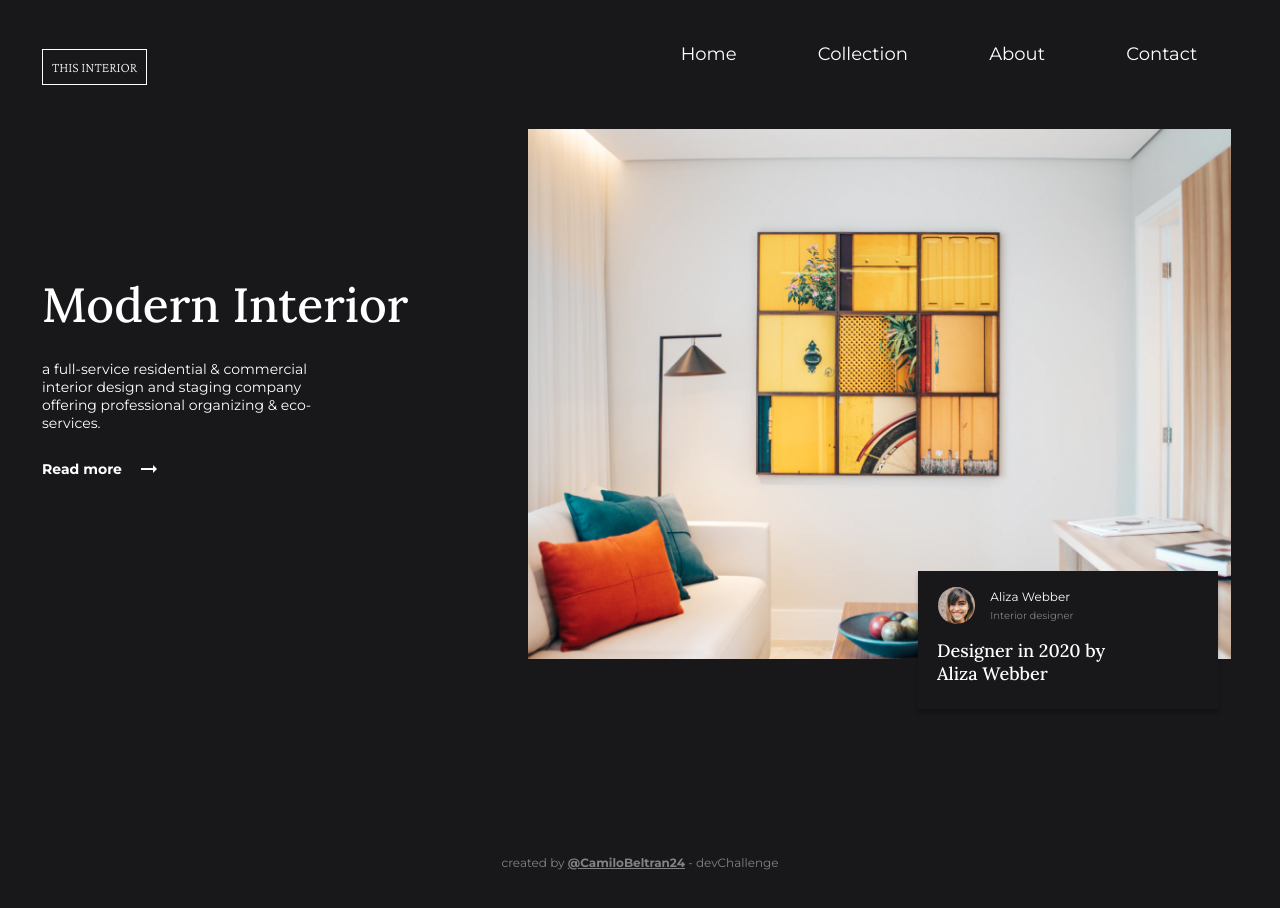
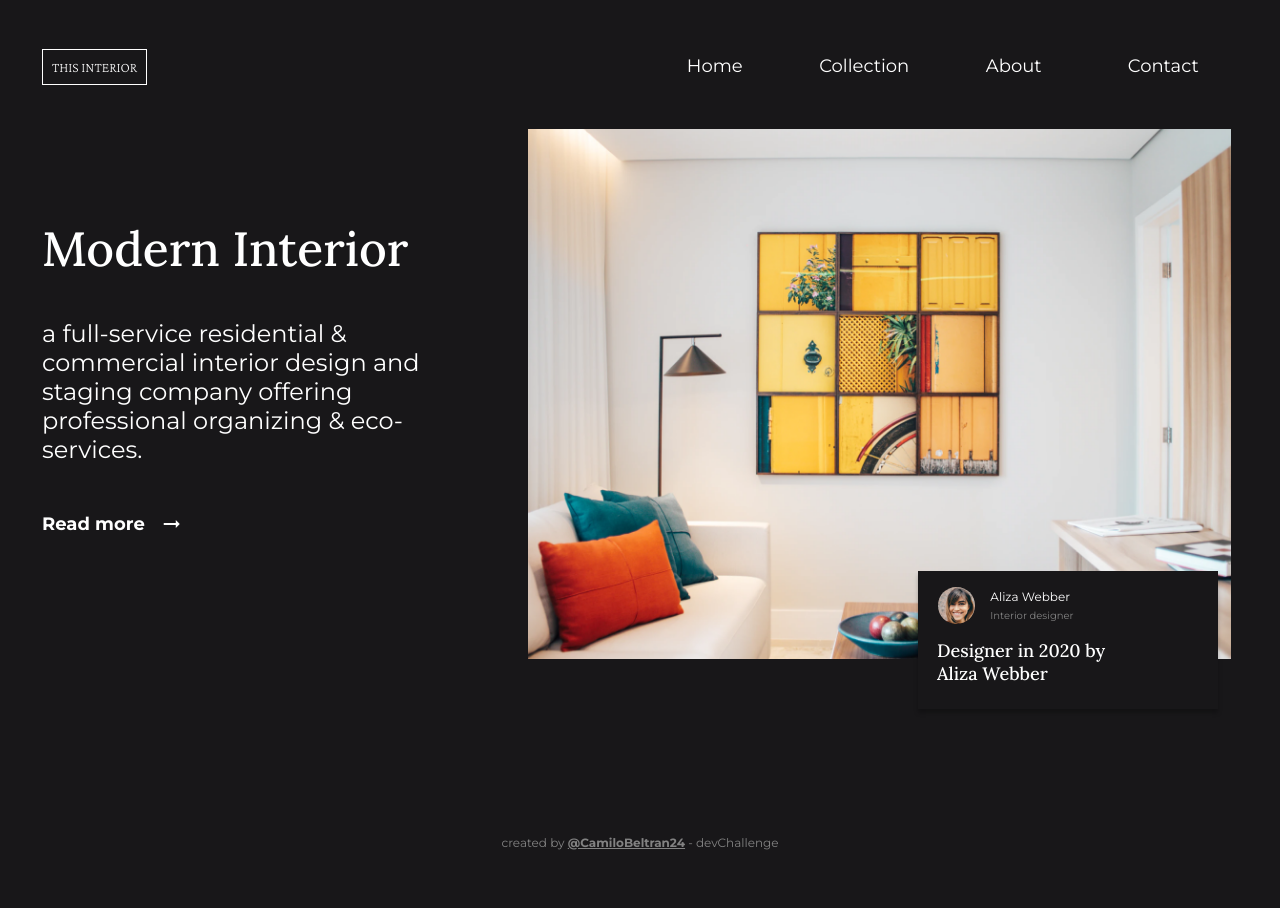
Before and after one commit to CamiloBeltran24/interior-consultant-devChallenge, a website: page index.html in a window 1280 px wide. Drawn offline with nearby package versions, Linux system fonts and the light colour scheme.

Commit message:
:iphone: Finalizada vista de escritorio
He agregado todas las modificaciones css para la vista del sitio en escritorio.

```diff
--- a/scss/_breakpoints.scss
+++ b/scss/_breakpoints.scss
@@ -51,7 +51,7 @@
     justify-content: space-between;
     .nav {
       position: static;
-      grid-column: 6 / 11;
+      // grid-column: 6 / 11;
       width: 50%;
       height: 100%;
       align-self: flex-end;
@@ -62,9 +62,20 @@
         flex-direction: row;
         justify-content: space-around;
         li {
+          width: 100%;
+          height: 100%;
           display: flex;
           align-items: center;
           justify-content: center;
+          border: none;
+          a {
+            transition: all 0.2s ease-in-out;
+            font-weight: 400;
+            &:hover {
+              font-weight: 600;
+              border-color: $white;
+            }
+          }
         }
       }
     }
@@ -75,4 +86,25 @@
       display: none;
     }
   }
+  .description {
+    h1 {
+      margin-bottom: 4rem;
+    }
+    p {
+      font-size: 2.4rem;
+      max-width: 45rem;
+      margin-bottom: 4.8rem;
+    }
+    .readMore {
+      cursor: pointer;
+      width: max-content;
+      font-size: 1.8rem;
+      &:hover {
+        border-color: $white;
+      }
+    }
+  }
+  .space {
+    height: 10rem;
+  }
 }
--- a/scss/_description.scss
+++ b/scss/_description.scss
@@ -23,6 +23,7 @@
     margin: 0;
     margin-bottom: 3.5rem;
     font-weight: 700;
+    border-bottom: 1px solid transparent;
     span {
       margin-left: 1.5rem;
     }
--- a/scss/_header.scss
+++ b/scss/_header.scss
@@ -39,18 +39,16 @@
         margin: 0 auto 2.4rem;
         text-align: center;
         a {
+          display: block;
           text-decoration: none;
           color: $white;
           font-family: $font-monserrat;
           font-size: 1.8rem;
           text-transform: capitalize;
+          border-bottom: 2px solid transparent;
           &:active {
             font-weight: 600;
           }
-        }
-        &:hover {
-          border-color: $white;
-          font-weight: 700;
         }
         &:active {
           border-color: $white;
```
Also changed, not shown: css/styles.css, 1 other file.
